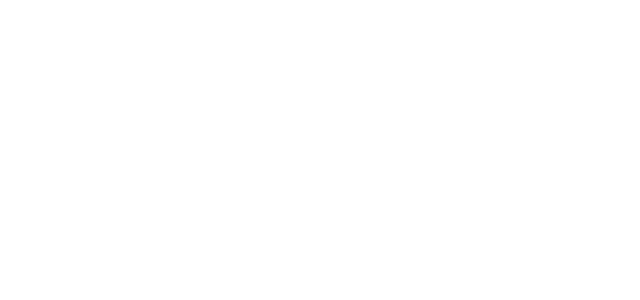
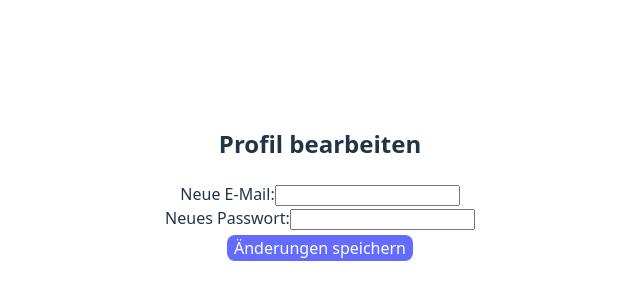
Before and after one commit to Pierro-e/HTWD-SE-shareshop_4B, a Vue app in the folder src/frontend/shareshop_4b/: page /settings in a window 1280 px wide. Before the commit this address had no page. Shown: the part 214-514 px from the top of the page, without its empty margins (320-960 px from the left). Built offline with nearby package versions, Linux system fonts and the light colour scheme.

Commit message:
neue Vue Komponente UserSettings.vue, Komponente in router.js importiert

```diff
--- /dev/null
+++ b/src/frontend/shareshop_4b/src/components/UserSettings.vue
@@ -0,0 +1,79 @@
+<template>
+  <div class="user-settings">
+    <h2>Profil bearbeiten</h2>
+
+    <form @submit.prevent="updateUser">
+      <div>
+        <label for="email">Neue E-Mail:</label>
+        <input v-model="email"
+            type="email"
+            id="email"
+            required
+        />
+      </div>
+
+      <div>
+        <label for="password">Neues Passwort:</label>
+        <input v-model="password"
+            type="password"
+            id="password"
+            required />
+      </div>
+
+      <button class="button-submit" type="submit">Änderungen speichern</button>
+    </form>
+
+    <div v-if="message" class="success">{{ message }}</div>
+    <div v-if="errorMessage" class="error">{{ errorMessage }}</div>
+  </div>
+</template>
+
+<script>
+export default {
+  name: 'UserSettings',
+  data() {
+    return {
+      email: '',
+      password: '',
+      message: '',
+      errorMessage: ''
+    };
+  },
+  methods: {
+    async updateUser() {
+      try {
+        // Beispiel: Axios PUT request
+        const response = await fetch('/api/user/update', {
+          method: 'PUT',
+          headers: { 'Content-Type': 'application/json' },
+          body: JSON.stringify({
+            email: this.email,
+            password: this.password
+          })
+        });
+
+        if (!response.ok) throw new Error('Fehler beim Aktualisieren');
+
+        this.message = 'Daten erfolgreich aktualisiert!';
+        this.error = '';
+      } catch (err) {
+        this.error = err.message || 'Unbekannter Fehler';
+        this.message = '';
+      }
+    }
+  }
+};
+</script>
+
+<style scoped>
+.success {
+  color: green;
+}
+
+.error {
+  color: #ff4c4c;
+  margin-top: 0.8rem;
+  text-align: center;
+  font-weight: 600;
+}
+</style>
--- a/src/frontend/shareshop_4b/src/router.js
+++ b/src/frontend/shareshop_4b/src/router.js
@@ -2,11 +2,13 @@ import { createRouter, createWebHistory } from 'vue-router'
 import Login from './components/Login.vue'
 import ProjektEinführung from './components/ProjektEinführung.vue'
 import CreateAccount from './components/CreateAccount.vue'
+import UserSettings from './components/UserSettings.vue'
 
 const routes = [
   { path: '/', component: Login },
   { path: '/einfuehrung', component: ProjektEinführung },
-  { path: '/registrieren', component: CreateAccount }
+  { path: '/registrieren', component: CreateAccount },
+  {path: '/settings', component: UserSettings }
 ]
 
 const router = createRouter({
```
